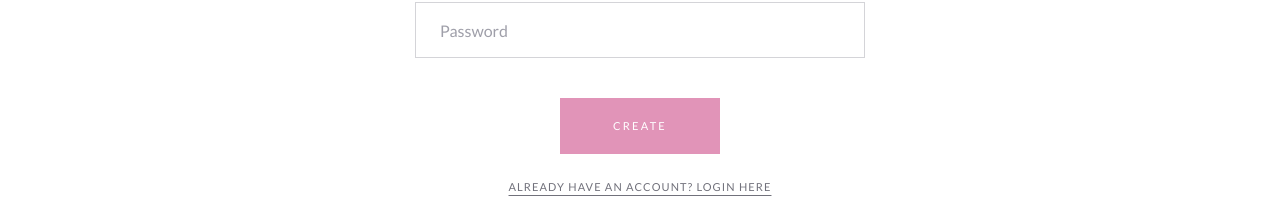
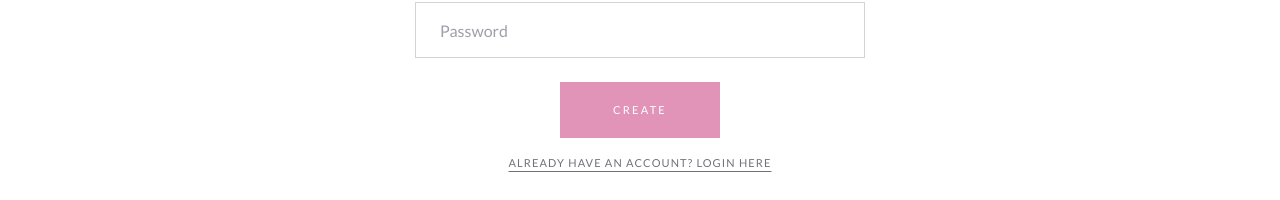
Before and after one commit to devsyedhaider/EcomerceStore, a Next.js app: page /signup in a window 1280 px wide. Shown: the part 600-800 px from the top of the page. Built offline with nearby package versions, Linux system fonts and the light colour scheme; no server answers; the database is empty.

Commit message:
update create account ui

```diff
--- a/app/(main)/login/page.tsx
+++ b/app/(main)/login/page.tsx
@@ -107,7 +107,7 @@ export default function LoginPage() {
           </AnimatePresence>
 
           {/* Sign in button (Centered) */}
-          <div className="pt-4 flex flex-col items-center gap-6">
+          <div className="pt-0 flex flex-col items-center gap-4">
             <button
                 disabled={isLoading}
                 type="submit"
--- a/app/(main)/signup/page.tsx
+++ b/app/(main)/signup/page.tsx
@@ -135,7 +135,7 @@ export default function SignupPage() {
           </AnimatePresence>
 
           {/* Create button (Centered) */}
-          <div className="pt-4 flex flex-col items-center gap-6">
+          <div className="pt-0 flex flex-col items-center gap-4">
             <button
                 disabled={isLoading}
                 type="submit"
```
